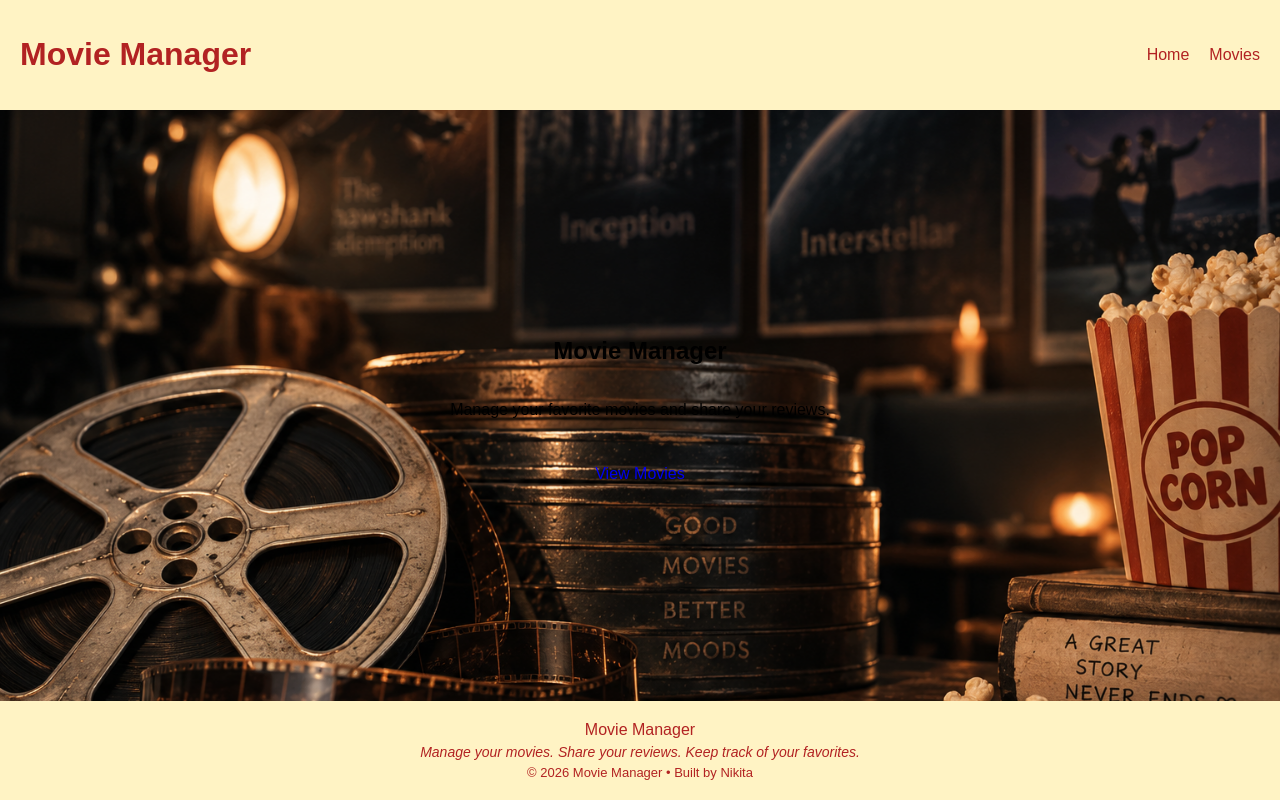
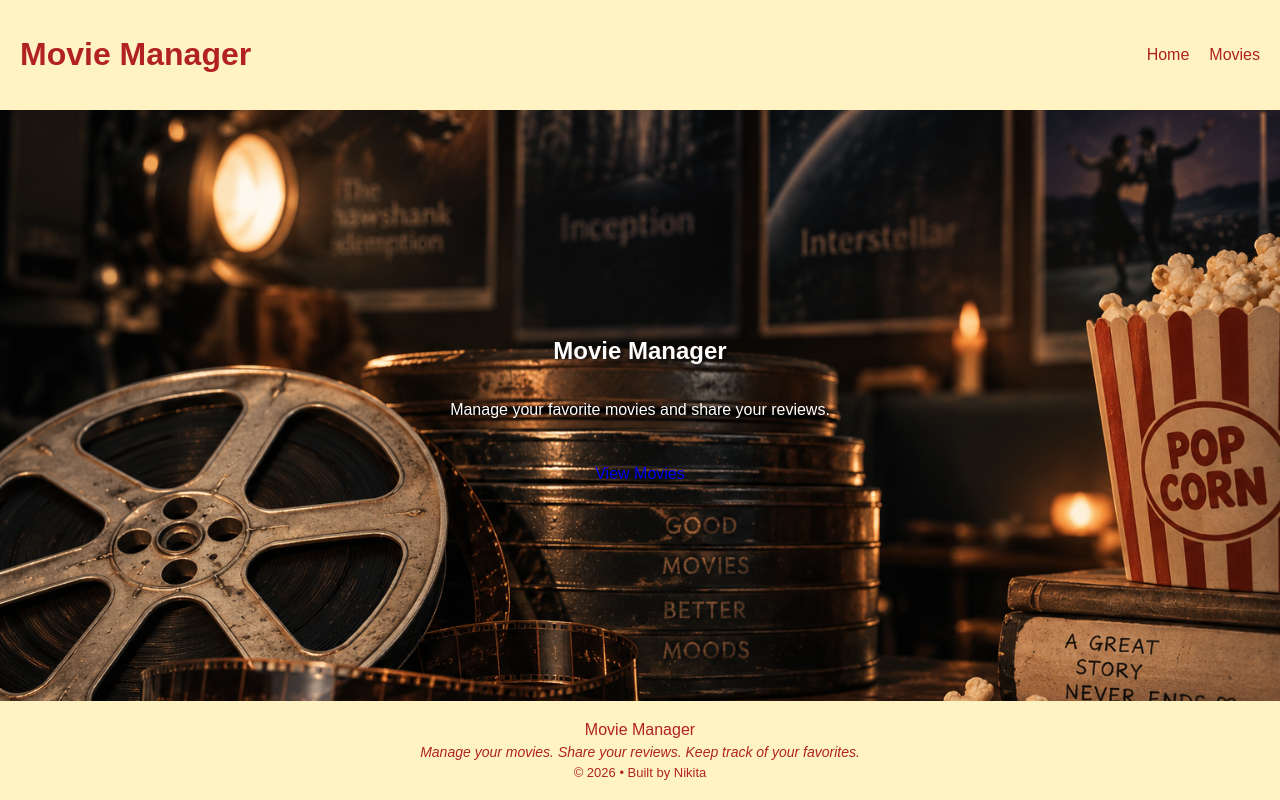
Before and after one commit to NP319/unit-2-project-movie-manager, a React (Vite) app in the folder react-frontend-app/: page / in a window 1280 px wide. Built offline with nearby package versions, Linux system fonts and the light colour scheme.

Commit message:
Added home page text

```diff
--- a/react-frontend-app/src/components/Footer.jsx
+++ b/react-frontend-app/src/components/Footer.jsx
@@ -13,7 +13,7 @@ function Footer() {
 
       {/* Copyright text */}
       <p className="footer-credit">
-        © 2026 Movie Manager • Built by Nikita
+        © 2026 • Built by Nikita
       </p>
 
     </footer>
--- a/react-frontend-app/src/index.css
+++ b/react-frontend-app/src/index.css
@@ -62,6 +62,13 @@ main {
   background-position: center;
 }
 
+/* Home page text */
+.home-section h1,
+.home-section p {
+  color: white;
+  text-shadow: 2px 2px 4px black;
+}
+
 /* View Movies link */
 .view-movies-link {
   display: inline-block;
```
